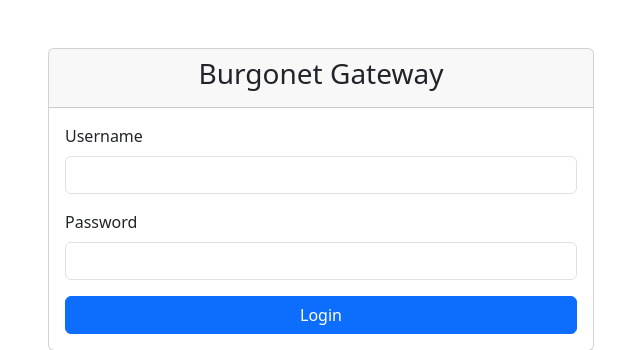
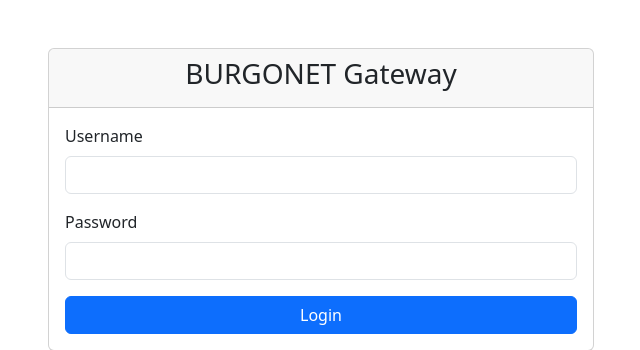
Before and after one commit to scampion/burgonet-gateway, a Flask app: page / in a window 1280 px wide. Shown: the top 350 px of the page, without its empty margins (319-959 px from the left). Run offline with Flask 3, Linux system fonts and the light colour scheme.

Commit message:
style: Update title case in index.html to uppercase "BURGONET"

```diff
--- a/flask_app/app/templates/index.html
+++ b/flask_app/app/templates/index.html
@@ -12,7 +12,7 @@
             <div class="col-md-6">
                 <div class="card">
                     <div class="card-header">
-                        <h3 class="text-center">Burgonet Gateway</h3>
+                        <h3 class="text-center">BURGONET Gateway</h3>
                     </div>
                     <div class="card-body">
                         {% with messages = get_flashed_messages() %}
```
